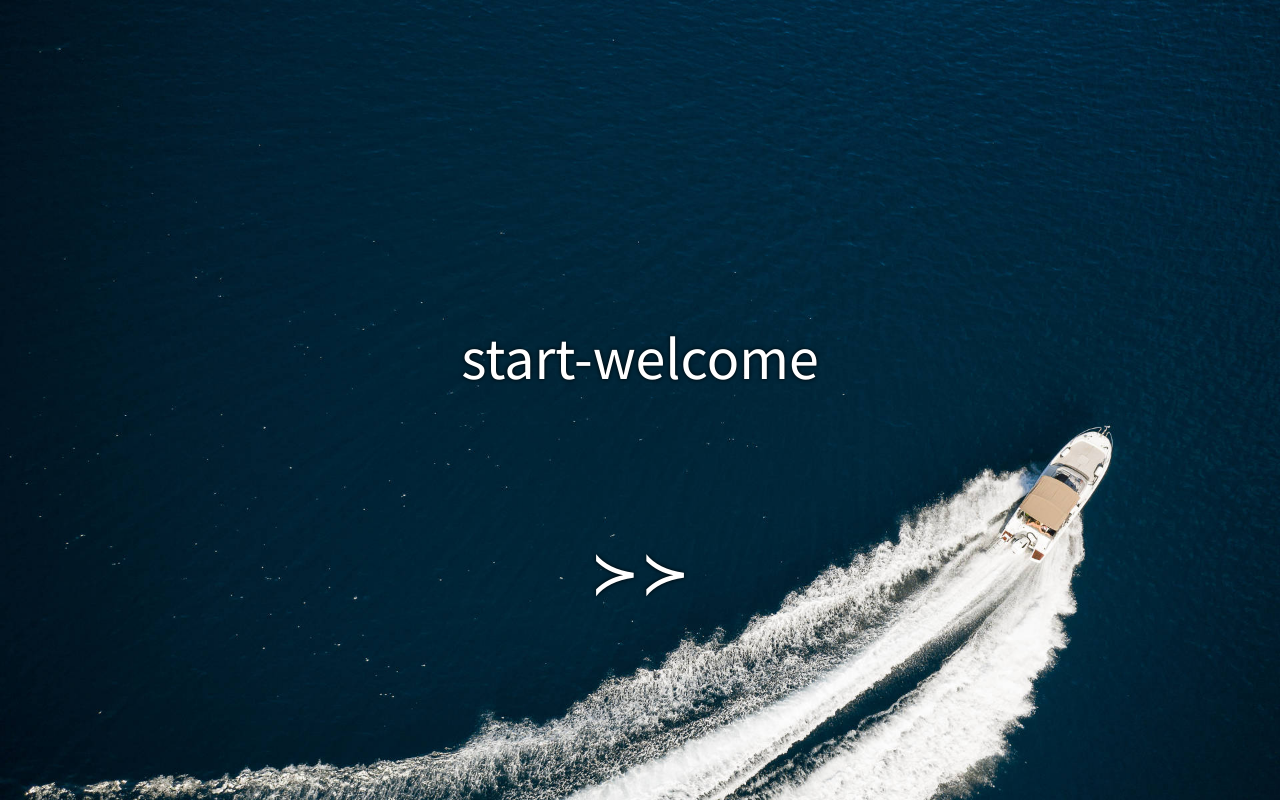
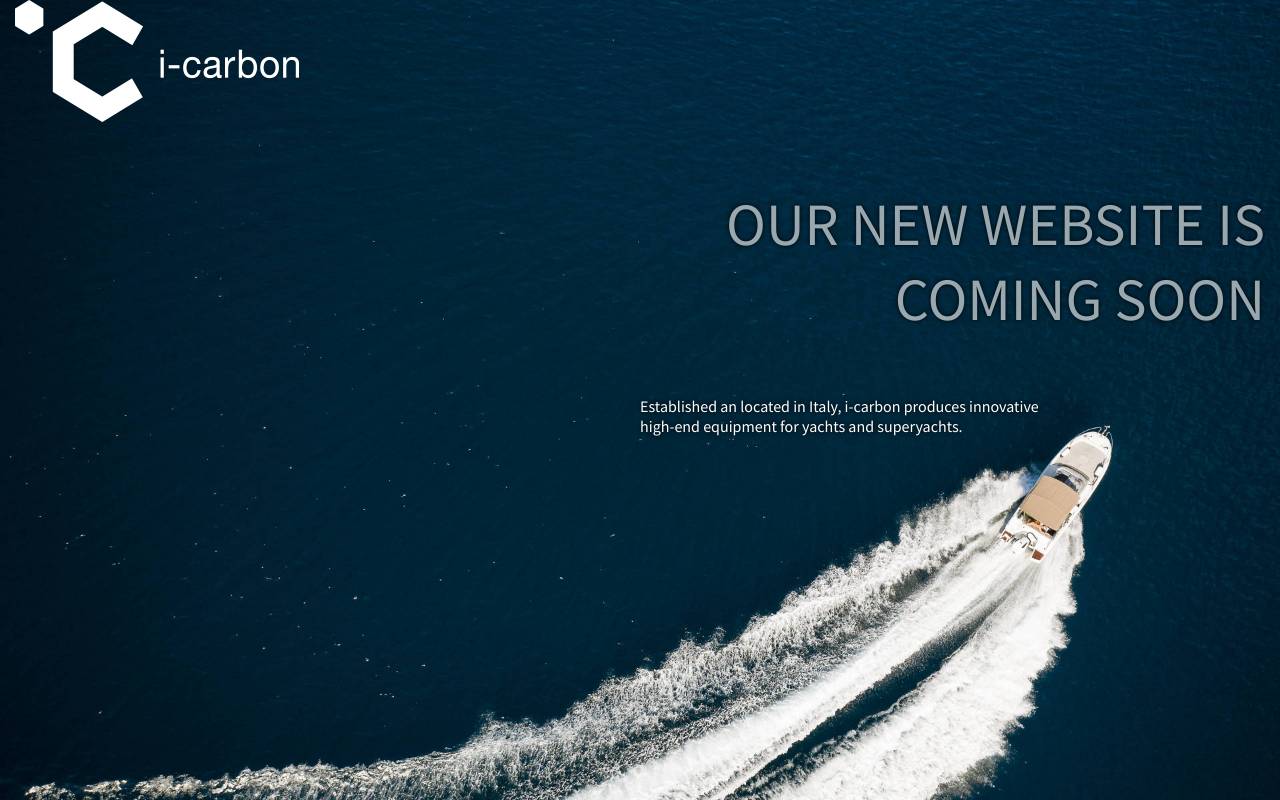
Before and after one commit to andrea-buzz/i-carbon, a plain HTML site: page index.html in a window 1280 px wide. Drawn offline with nearby package versions, Linux system fonts and the light colour scheme.

```diff
--- a/css/cover.css
+++ b/css/cover.css
@@ -27,7 +27,7 @@ a:hover {
 html,
 body {
   height: 100%;
-  background: rgba(0,0,0,.75) url('../images/body-bg.jpg') center center no-repeat;
+  background: #001523 url('../images/body-bg.jpg') center center no-repeat;
   background-size: cover;
   padding: 0;
   margin: 0;
@@ -36,17 +36,28 @@ body {
   color: #fff;
   text-align: center;
   text-shadow: 0px 0px 4px rgba(0,0,0,1);
-
+  font-family: 'Source Sans Pro', sans-serif;
   width: 100%;
 }
+
+/* UTILS */
+.text-center {text-align: center;}
+.text-left {text-align: left;}
+.text-right {text-align: right;}
+.pull-right { margin-left: auto;}
+
+
 .pad-allestimento { padding: 35% 15px 10% 15px;  padding: 35vh 15px 10vh 15px;}
-.cover-heading {font-size: 40px; font-weight:normal; font-family: 'Source Sans Pro', sans-serif; text-shadow: 0px 0px 4px rgba(0,0,0,1);}
+.cover-heading {font-size: 40px; font-weight:normal; text-shadow: 0px 0px 4px rgba(0,0,0,1);}
 a.cover-heading {text-decoration: none; cursor: pointer;}
 a.cover-heading:hover {text-decoration: underline;}
 .color-1 {color:#fff;}
-.color-2 {color:#463a5b;}
+.color-2 {color:#99a8af;}
 .border-bottom {border-bottom:solid 2px #aea6b6;}
 .wrapper {padding: 0 15px;}
+
+
+
 /* Extra markup and styles for table-esque vertical and horizontal centering */
 .site-wrapper {
   display: table;
@@ -175,13 +186,15 @@ a.cover-heading:hover {text-decoration: underline;}
   .cover-container {
     /*width: 700px;*/
   }
-
+  .col-md-6 {position:relative; width: 50%;}
 }
 @media (max-width: 1199px) {
     body {background-size: auto 100%; height:100vh; background-position: center center;}
+    .container {max-width: 94vw; margin: 0 auto;}
 }
 @media (min-width: 1200px) {
-.wrapper {padding: 0px 90px;}
+    .wrapper {position: relative; /*padding: 0px 90px;*/}
+    .container {position: relative; max-width: 1270px; margin: 0 auto;}
 .pad-allestimento {padding:35vh 15px 10vh 15px;}
 .cover-heading {font-size: 60px;}
 }
--- a/index.html
+++ b/index.html
@@ -20,16 +20,30 @@
     <body>
         <div class="wrapper">
             <div class="container">
+
                 <div class="row">
-				<div class="inner pad-allestimento pull-right col-md-6">
-					<h1 class="cover-heading text-center color-1">
-						start-welcome
-					</h1>
+                    <div class="inner col-sm-6 text-left">
+                        <a href="/" title="i-carbon"><img src="./images/logo.png" alt="logo" /></a>
+                    </div>
+                    <div class="inner pull-right col-md-6">
+                        <h3 class="cover-heading text-right color-2">
+                            OUR NEW WEBSITE IS COMING SOON
+                        </h3>
+                    </div>
+                </div>
+
+                <div class="row">
+                    <div class="inner  pull-right col-md-6">
+
+                        <div class="text-left color-1">
+                            <p>Established an located in Italy, i-carbon produces innovative<br/>
+                                high-end equipment for yachts and superyachts.
+                            </p>					</div>
                     </div>
                 </div>
                 <div class="row">
                     <div class="inner pull-right col-xs-10 col-sm-6 col-md-6">
-                                    <h2><a href="#" class="cover-heading"> &succ;&succ; </a></h2>
+
                     </div>
                 </div>
             </div>
```
Lines whose indentation alone changed are shown as unchanged.
